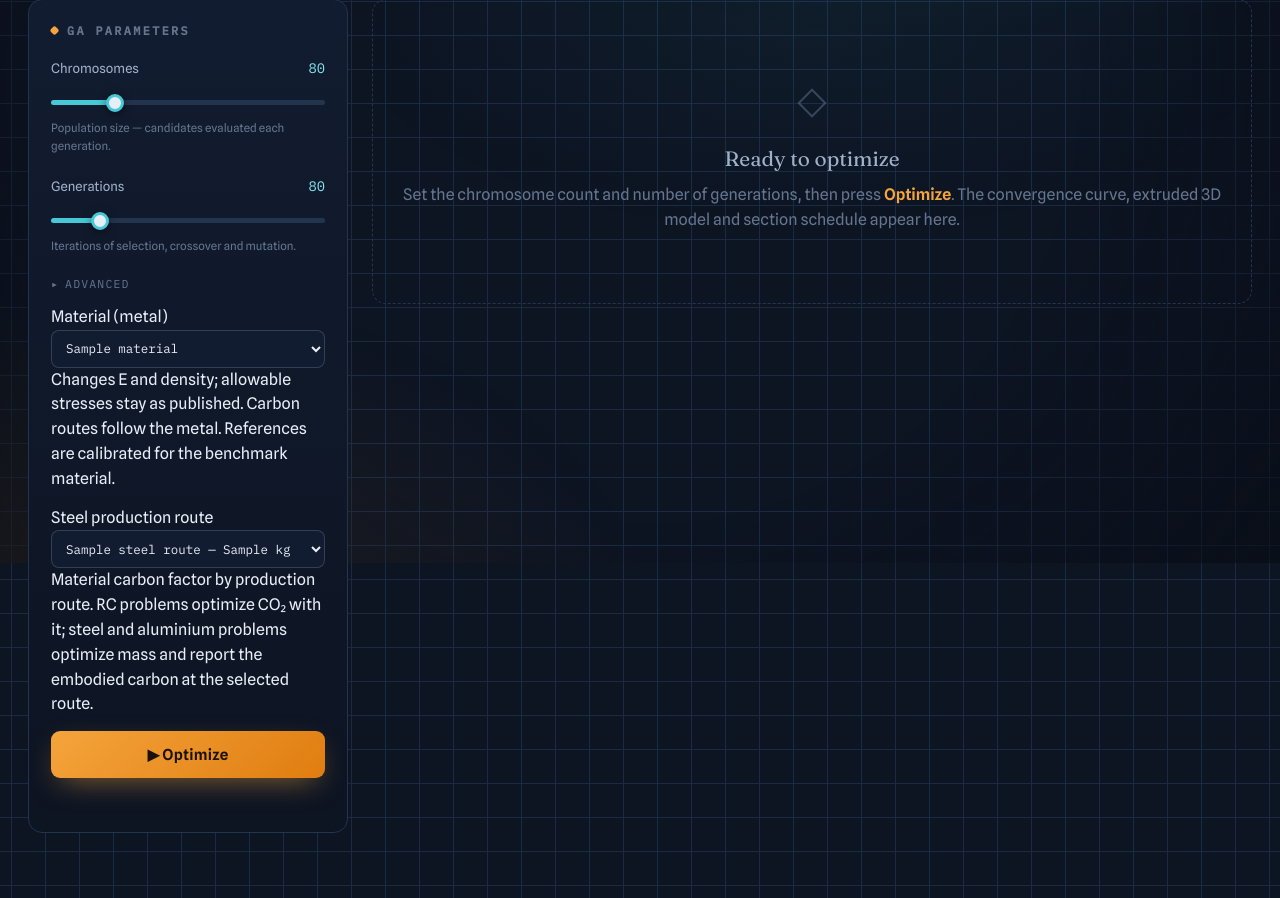
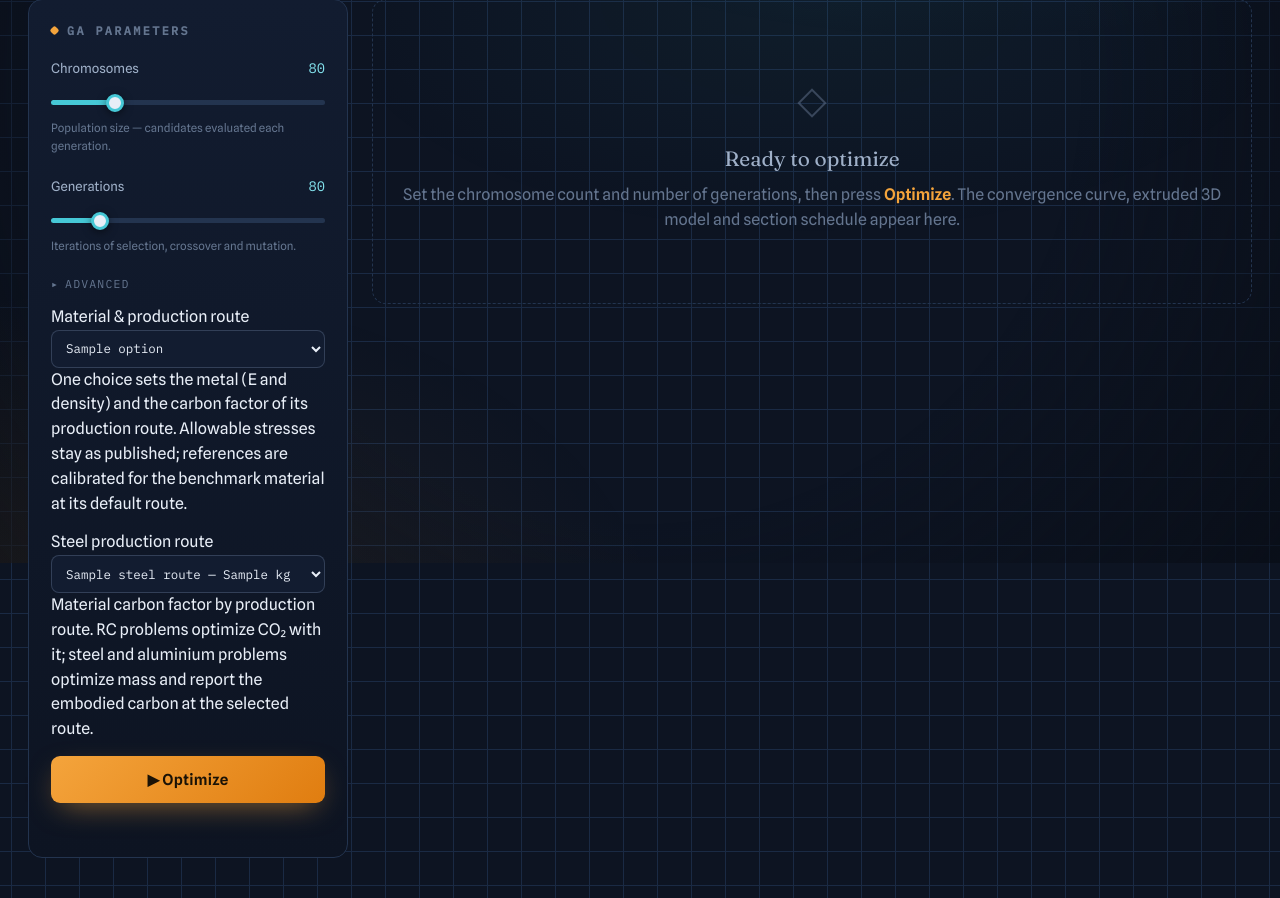
Before and after one commit to Ahmed-A-Torky/LCA-based-Structural-Optimization-STEEL-and-RC-, a Flask app: template templates/problem.html in a window 1280 px wide. Shown: the part 237-1135 px from the top of the page. Run offline with Flask 3, Linux system fonts and the light colour scheme; the template is opened without the code that fills it: most values are stand-ins (such as "Sample title", 1, 10 or a date in 2020); some libraries are stand-ins or nearby versions.

Commit message:
Add files via upload

```diff
--- a/app.py
+++ b/app.py
@@ -80,9 +80,20 @@ def problem_page(key):
     routes = E.routes_for(p0.material)
     m["material"] = p0.material
     metal_ok = m.get("family") in ("static", "frequency") and key != "mrf3"
+    material_options = None
+    if metal_ok:
+        material_options = []
+        groups = [("benchmark", "Benchmark material (as published)", p0.material)]
+        groups += [(k, v["label"], k) for k, v in E.MATERIALS.items() if k != "benchmark"]
+        for mkey, mlabel, rmat in groups:
+            opts = []
+            for rk, r in E.routes_for(rmat).items():
+                opts.append({"value": f"{mkey}|{rk}", "label": f"{r['label']} \u2014 {r['co2']} kg CO\u2082/kg",
+                             "selected": (mkey == "benchmark" and rk == p0.steel_route)})
+            material_options.append({"group": mlabel, "options": opts})
+        routes = None                                  # no second selector
     return render_template("problem.html", meta=m, steel_routes=routes,
-                           default_route=p0.steel_route,
-                           materials=(E.MATERIALS if metal_ok else None))
+                           default_route=p0.steel_route, material_options=material_options)
 
 
 @app.route("/api/problems")
--- a/static/workspace.js
+++ b/static/workspace.js
@@ -55,7 +55,8 @@ function gaParams(){
   const seed = +document.getElementById('seed').value;
   const routeEl = document.getElementById('steelRoute');
   let extra = routeEl ? {steel_route: routeEl.value} : {};
-  const mSel = document.getElementById('matSel'); if(mSel) extra.material = mSel.value;
+  const mSel = document.getElementById('matSel');
+  if(mSel){ const [mat, rt] = mSel.value.split('|'); extra.material = mat; if(rt) extra.steel_route = rt; }
   const dM = document.getElementById('dM');
   if(dM){
     extra.design = {M_kNm:+dM.value, L_m:+document.getElementById('dL').value,
--- a/templates/problem.html
+++ b/templates/problem.html
@@ -58,13 +58,15 @@
       <button class="adv-toggle" id="advToggle">
         <span class="chev">▸</span> Advanced
       </button>
-            {% if materials %}
+            {% if material_options %}
       <div class="param" style="margin-bottom:14px">
-        <div class="p-head"><label for="matSel">Material (metal)</label></div>
+        <div class="p-head"><label for="matSel">Material &amp; production route</label></div>
         <select id="matSel" class="route-sel">
-          {% for mk, mv in materials.items() %}<option value="{{ mk }}">{{ mv.label }}</option>{% endfor %}
+          {% for g in material_options %}<optgroup label="{{ g.group }}">
+            {% for o in g.options %}<option value="{{ o.value }}" {% if o.selected %}selected{% endif %}>{{ o.label }}</option>{% endfor %}
+          </optgroup>{% endfor %}
         </select>
-        <div class="p-sub">Changes E and density; allowable stresses stay as published. Carbon routes follow the metal. References are calibrated for the benchmark material.</div>
+        <div class="p-sub">One choice sets the metal (E and density) and the carbon factor of its production route. Allowable stresses stay as published; references are calibrated for the benchmark material at its default route.</div>
       </div>
       {% endif %}
       {% if steel_routes %}
```
